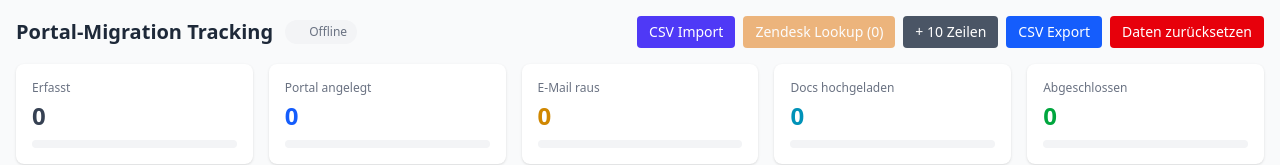
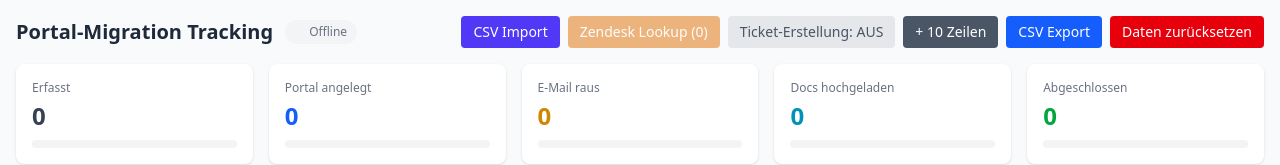
Before and after one commit to justLukaBB/portal-migration-tracker, a React (Vite) app: page / in a window 1280 px wide. Shown: the top 165 px of the page. Built offline with nearby package versions, Linux system fonts and the light colour scheme; no server answers; the database is empty.

Commit message:
feat: Ticket-Erstellung Toggle immer sichtbar
Verschiebt den AN/AUS-Button fuer Ticket-Erstellung aus dem
bedingten Block, damit er immer angezeigt wird.

Co-Authored-By: Claude Opus 4.6 <noreply@anthropic.com>

```diff
--- a/src/App.jsx
+++ b/src/App.jsx
@@ -604,8 +604,14 @@ export default function Tracker() {
           >
             Zendesk Lookup ({pendingLookupCount})
           </button>
+          <button
+            onClick={() => setAutoTicket(prev => !prev)}
+            disabled={!!batchProgress}
+            className={`px-3 py-1.5 rounded text-sm font-medium transition-colors disabled:opacity-50 ${autoTicket ? "bg-green-600 text-white hover:bg-green-700" : "bg-gray-200 text-gray-600 hover:bg-gray-300"}`}
+          >
+            Ticket-Erstellung: {autoTicket ? "AN" : "AUS"}
+          </button>
           {newImportPendingCount > 0 && (
-            <>
             <button
               onClick={runLookupForNewImports}
               disabled={!!batchProgress}
@@ -613,14 +619,6 @@ export default function Tracker() {
             >
               Nur neue Importe ({newImportPendingCount})
             </button>
-              <button
-                onClick={() => setAutoTicket(prev => !prev)}
-                disabled={!!batchProgress}
-                className={`px-3 py-1.5 rounded text-sm font-medium transition-colors disabled:opacity-50 ${autoTicket ? "bg-green-600 text-white hover:bg-green-700" : "bg-gray-200 text-gray-600 hover:bg-gray-300"}`}
-              >
-                Tickets: {autoTicket ? "AN" : "AUS"}
-              </button>
-            </>
           )}
           {selectedWithZendeskCount > 0 && (
             <button
```
Lines whose indentation alone changed are shown as unchanged.
